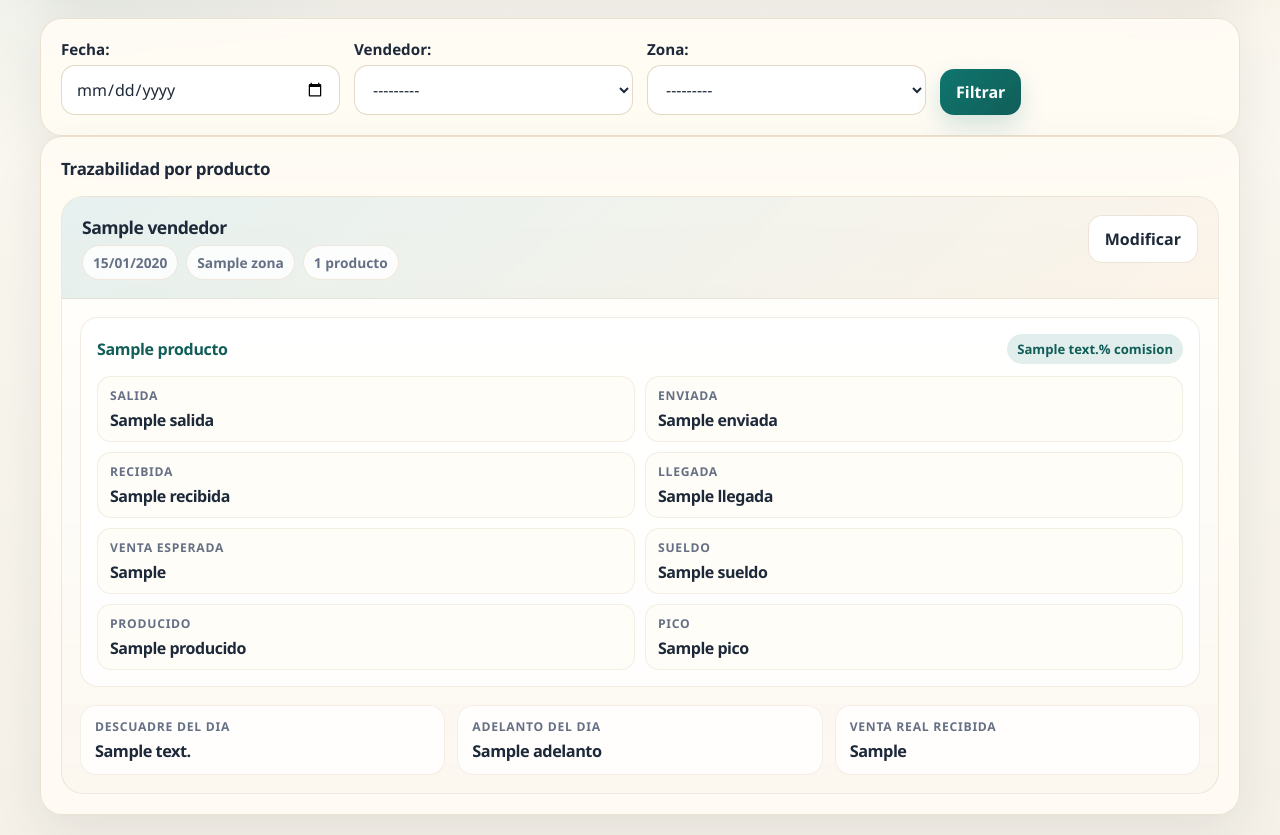
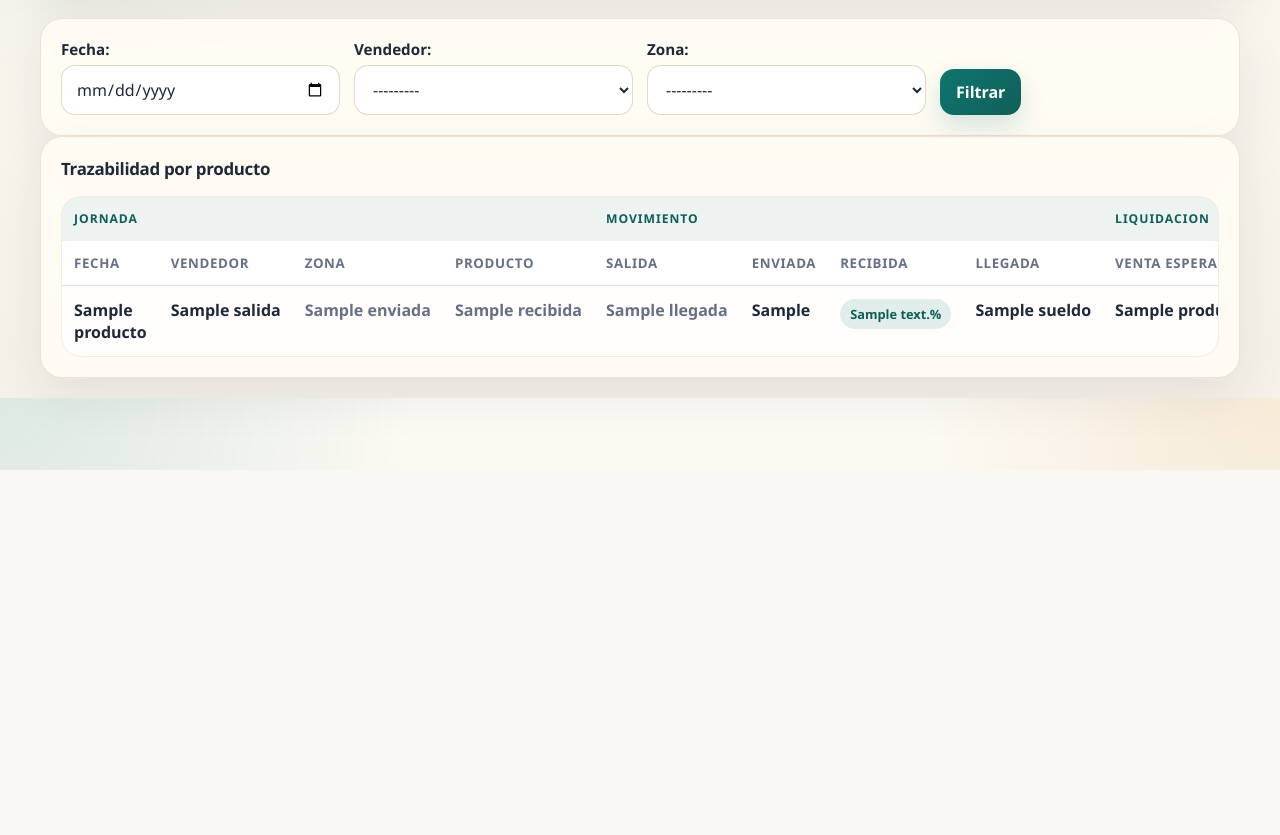
Before and after one commit to linercandia/gestion-ventas-v2, a Django app: template gestion_ventas/templates/gestion_ventas/informes_lista.html in a window 1280 px wide. Shown: the part 330-1165 px from the top of the page. After the commit the page ends 800 px from the top, so only its background shows below. Run offline with Django 5.2, Linux system fonts and the light colour scheme; tables that the repository leaves empty hold one stand-in row (values such as "Sample post"); the template is opened without the code that fills it: values that come from a table or form of the project are taken from there, most other values are stand-ins (such as "Sample title", 1, 10 or a date in 2020).

Commit message:
visual informes

```diff
--- a/gestion_ventas/templates/gestion_ventas/informes_lista.html
+++ b/gestion_ventas/templates/gestion_ventas/informes_lista.html
@@ -19,255 +19,189 @@
 </section>
 
 <style>
-    .report-stack {
-        display: grid;
-        gap: 18px;
+    .report-table-shell {
+        overflow-x: auto;
+        border: 1px solid rgba(201, 177, 141, 0.24);
+        border-radius: 20px;
+        background: rgba(255, 255, 255, 0.74);
     }
 
-    .report-block {
-        border: 1px solid rgba(201, 177, 141, 0.28);
-        border-radius: 22px;
-        background: linear-gradient(180deg, rgba(255, 255, 255, 0.92), rgba(252, 248, 240, 0.96));
-        overflow: hidden;
+    .report-table {
+        min-width: 1180px;
     }
 
-    .report-head {
-        display: flex;
-        justify-content: space-between;
-        align-items: flex-start;
-        gap: 16px;
-        padding: 18px 20px;
-        background: linear-gradient(135deg, rgba(15, 118, 110, 0.1), rgba(217, 119, 6, 0.08));
-        border-bottom: 1px solid rgba(201, 177, 141, 0.2);
+    .report-table thead tr:first-child th {
+        background: rgba(15, 118, 110, 0.08);
+        color: var(--brand-dark);
+        font-size: 0.76rem;
+        text-transform: uppercase;
+        letter-spacing: 0.08em;
+        border-bottom: 1px solid rgba(201, 177, 141, 0.18);
     }
 
-    .report-title {
-        display: grid;
-        gap: 6px;
+    .report-table thead tr:last-child th {
+        background: rgba(255, 255, 255, 0.82);
     }
 
-    .report-title h4 {
-        margin: 0;
-        font-size: 1.1rem;
-        letter-spacing: -0.03em;
+    .report-table tbody tr:hover {
+        background: rgba(15, 118, 110, 0.04);
     }
 
-    .report-meta {
-        display: flex;
-        flex-wrap: wrap;
-        gap: 8px;
+    .report-sticky {
+        position: sticky;
+        left: 0;
+        z-index: 2;
+        background: #fffdf8;
     }
 
-    .report-meta span {
+    .report-sticky-2 {
+        position: sticky;
+        left: 170px;
+        z-index: 2;
+        background: #fffdf8;
+    }
+
+    .report-main {
+        font-weight: 700;
+        color: var(--ink);
+    }
+
+    .report-sub {
+        display: block;
+        margin-top: 3px;
+        color: var(--muted);
+        font-size: 0.8rem;
+        font-weight: 600;
+    }
+
+    .report-chip {
         display: inline-flex;
         align-items: center;
-        padding: 7px 10px;
-        border-radius: 999px;
-        background: rgba(255, 255, 255, 0.82);
-        border: 1px solid rgba(201, 177, 141, 0.28);
-        color: var(--muted);
-        font-size: 0.86rem;
-        font-weight: 700;
-    }
-
-    .report-products {
-        display: grid;
-        gap: 14px;
-        padding: 18px;
-        grid-template-columns: repeat(auto-fit, minmax(260px, 1fr));
-    }
-
-    .product-panel {
-        border: 1px solid rgba(201, 177, 141, 0.24);
-        border-radius: 18px;
-        background: rgba(255, 255, 255, 0.86);
-        padding: 16px;
-        display: grid;
-        gap: 12px;
-    }
-
-    .product-panel h5 {
-        margin: 0;
-        font-size: 1rem;
-        color: var(--brand-dark);
-        letter-spacing: -0.02em;
-    }
-
-    .product-topline {
-        display: flex;
-        justify-content: space-between;
-        align-items: center;
-        gap: 12px;
-    }
-
-    .product-topline .tag {
         padding: 6px 10px;
         border-radius: 999px;
         background: var(--brand-soft);
         color: var(--brand-dark);
-        font-size: 0.82rem;
+        font-size: 0.8rem;
         font-weight: 800;
+        white-space: nowrap;
     }
 
-    .metric-grid {
-        display: grid;
-        grid-template-columns: repeat(2, minmax(0, 1fr));
-        gap: 10px;
+    .report-value {
+        font-weight: 700;
+        white-space: nowrap;
     }
 
-    .metric {
-        background: #fffdf8;
-        border: 1px solid rgba(201, 177, 141, 0.2);
-        border-radius: 14px;
-        padding: 10px 12px;
+    .report-value.soft {
+        color: var(--muted);
+        font-weight: 600;
     }
 
-    .metric-label {
-        display: block;
-        margin-bottom: 5px;
-        color: var(--muted);
-        font-size: 0.76rem;
-        text-transform: uppercase;
-        letter-spacing: 0.06em;
-        font-weight: 700;
+    .report-value.negative {
+        color: var(--danger);
     }
 
-    .metric-value {
-        font-size: 1rem;
-        font-weight: 800;
-        letter-spacing: -0.03em;
+    .report-action {
+        min-width: 118px;
     }
 
-    .report-summary {
-        display: grid;
-        grid-template-columns: repeat(3, minmax(0, 1fr));
-        gap: 12px;
-        padding: 0 18px 18px;
-    }
-
-    .summary-box {
-        border-radius: 16px;
-        padding: 12px 14px;
-        background: rgba(255, 255, 255, 0.84);
-        border: 1px solid rgba(201, 177, 141, 0.2);
-    }
-
-    .summary-box strong {
-        display: block;
-        margin-top: 4px;
-        font-size: 1.02rem;
-        letter-spacing: -0.03em;
-    }
-
-    @media (max-width: 900px) {
-        .report-head {
-            flex-direction: column;
+    @media (max-width: 720px) {
+        .report-table-shell {
+            overflow: visible;
+            border: none;
+            background: transparent;
         }
 
-        .report-summary {
-            grid-template-columns: 1fr;
-        }
-    }
-
-    @media (max-width: 640px) {
-        .report-products,
-        .metric-grid {
-            grid-template-columns: 1fr;
+        .report-table {
+            min-width: 0;
         }
 
-        .product-topline {
-            align-items: flex-start;
-            flex-direction: column;
+        .report-sticky,
+        .report-sticky-2 {
+            position: static;
         }
 
-        .report-head,
-        .report-products,
-        .report-summary {
-            padding-left: 14px;
-            padding-right: 14px;
+        .report-action {
+            min-width: 0;
         }
     }
 </style>
 
 <section class="card">
     <h3>Trazabilidad por producto</h3>
-    {% if bloques_informe %}
-        <div class="report-stack">
-            {% for bloque in bloques_informe %}
-                <article class="report-block">
-                    <div class="report-head">
-                        <div class="report-title">
-                            <h4>{{ bloque.vendedor }}</h4>
-                            <div class="report-meta">
-                                <span>{{ bloque.fecha|date:"d/m/Y" }}</span>
-                                <span>{{ bloque.zona }}</span>
-                                <span>{{ bloque.control.detalles.count }} producto{{ bloque.control.detalles.count|pluralize }}</span>
-                            </div>
-                        </div>
-                        <a class="btn btn-secondary" href="{{ bloque.accion_url }}">Modificar</a>
-                    </div>
-
-                    <div class="report-products">
-                        {% for fila in bloque.filas %}
-                            <section class="product-panel">
-                                <div class="product-topline">
-                                    <h5>{{ fila.producto.nombre }}</h5>
-                                    <span class="tag">{{ fila.comision_porcentaje }}% comision</span>
-                                </div>
-                                <div class="metric-grid">
-                                    <div class="metric">
-                                        <span class="metric-label">Salida</span>
-                                        <span class="metric-value">{{ fila.salida|cop }}</span>
-                                    </div>
-                                    <div class="metric">
-                                        <span class="metric-label">Enviada</span>
-                                        <span class="metric-value">{{ fila.enviada|cop }}</span>
-                                    </div>
-                                    <div class="metric">
-                                        <span class="metric-label">Recibida</span>
-                                        <span class="metric-value">{{ fila.recibida|cop }}</span>
-                                    </div>
-                                    <div class="metric">
-                                        <span class="metric-label">Llegada</span>
-                                        <span class="metric-value">{{ fila.llegada|cop }}</span>
-                                    </div>
-                                    <div class="metric">
-                                        <span class="metric-label">Venta esperada</span>
-                                        <span class="metric-value">{{ fila.venta_esperada_producto|cop }}</span>
-                                    </div>
-                                    <div class="metric">
-                                        <span class="metric-label">Sueldo</span>
-                                        <span class="metric-value">{{ fila.sueldo|cop }}</span>
-                                    </div>
-                                    <div class="metric">
-                                        <span class="metric-label">Producido</span>
-                                        <span class="metric-value">{{ fila.producido|cop }}</span>
-                                    </div>
-                                    <div class="metric">
-                                        <span class="metric-label">Pico</span>
-                                        <span class="metric-value">{{ fila.pico|cop }}</span>
-                                    </div>
-                                </div>
-                            </section>
-                        {% endfor %}
-                    </div>
-
-                    <div class="report-summary">
-                        <div class="summary-box">
-                            <span class="metric-label">Descuadre del dia</span>
-                            <strong>{{ bloque.descuadre|cop }}</strong>
-                        </div>
-                        <div class="summary-box">
-                            <span class="metric-label">Adelanto del dia</span>
-                            <strong>{{ bloque.adelanto|cop }}</strong>
-                        </div>
-                        <div class="summary-box">
-                            <span class="metric-label">Venta real recibida</span>
-                            <strong>{{ bloque.control.venta_real|cop }}</strong>
-                        </div>
-                    </div>
-                </article>
-            {% endfor %}
+    {% if filas_informe %}
+        <div class="report-table-shell">
+            <table class="report-table">
+                <thead>
+                    <tr>
+                        <th colspan="4">Jornada</th>
+                        <th colspan="4">Movimiento</th>
+                        <th colspan="4">Liquidacion</th>
+                        <th colspan="3">Cierre del dia</th>
+                        <th rowspan="2"></th>
+                    </tr>
+                    <tr>
+                        <th>Fecha</th>
+                        <th>Vendedor</th>
+                        <th>Zona</th>
+                        <th>Producto</th>
+                        <th>Salida</th>
+                        <th>Enviada</th>
+                        <th>Recibida</th>
+                        <th>Llegada</th>
+                        <th>Venta esperada</th>
+                        <th>% comision</th>
+                        <th>Sueldo</th>
+                        <th>Producido</th>
+                        <th>Pico</th>
+                        <th>Descuadre</th>
+                        <th>Adelanto</th>
+                    </tr>
+                </thead>
+                <tbody>
+                    {% for fila in filas_informe %}
+                        <tr>
+                            {% if fila.es_primera %}
+                                <td class="report-sticky" rowspan="{{ fila.rowspan }}" data-label="Fecha">
+                                    <span class="report-main">{{ fila.fecha|date:"d/m/Y" }}</span>
+                                </td>
+                                <td class="report-sticky-2" rowspan="{{ fila.rowspan }}" data-label="Vendedor">
+                                    <span class="report-main">{{ fila.vendedor }}</span>
+                                </td>
+                                <td rowspan="{{ fila.rowspan }}" data-label="Zona">
+                                    <span class="report-chip">{{ fila.zona }}</span>
+                                </td>
+                            {% endif %}
+                            <td data-label="Producto">
+                                <span class="report-main">{{ fila.producto.nombre }}</span>
+                            </td>
+                            <td data-label="Salida"><span class="report-value">{{ fila.salida|cop }}</span></td>
+                            <td data-label="Enviada"><span class="report-value soft">{{ fila.enviada|cop }}</span></td>
+                            <td data-label="Recibida"><span class="report-value soft">{{ fila.recibida|cop }}</span></td>
+                            <td data-label="Llegada"><span class="report-value soft">{{ fila.llegada|cop }}</span></td>
+                            <td data-label="Venta esperada"><span class="report-value">{{ fila.venta_esperada_producto|cop }}</span></td>
+                            <td data-label="% comision"><span class="report-chip">{{ fila.comision_porcentaje }}%</span></td>
+                            <td data-label="Sueldo"><span class="report-value">{{ fila.sueldo|cop }}</span></td>
+                            <td data-label="Producido">
+                                <span class="report-value{% if fila.producido < 0 %} negative{% endif %}">{{ fila.producido|cop }}</span>
+                            </td>
+                            <td data-label="Pico">
+                                <span class="report-value{% if fila.pico < 0 %} negative{% endif %}">{{ fila.pico|cop }}</span>
+                            </td>
+                            {% if fila.es_primera %}
+                                <td rowspan="{{ fila.rowspan }}" data-label="Descuadre">
+                                    <span class="report-value{% if fila.descuadre > 0 %} negative{% endif %}">{{ fila.descuadre|cop }}</span>
+                                </td>
+                                <td rowspan="{{ fila.rowspan }}" data-label="Adelanto">
+                                    <span class="report-value">{{ fila.adelanto|cop }}</span>
+                                </td>
+                                <td class="report-action" rowspan="{{ fila.rowspan }}" data-label="Accion">
+                                    <a class="btn btn-secondary" href="{% url 'informe_editar' fila.control.id %}">Modificar</a>
+                                </td>
+                            {% endif %}
+                        </tr>
+                    {% endfor %}
+                </tbody>
+            </table>
         </div>
     {% else %}
         <p class="muted">No hay registros para los filtros seleccionados.</p>
```
